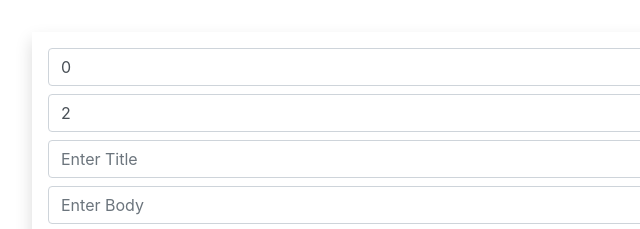
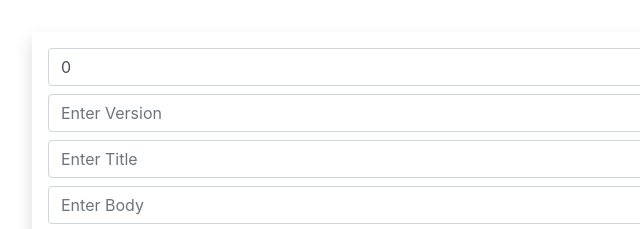
Before and after one commit to sgurukula/fcm, a plain HTML site: page v2.html in a window 1280 px wide. Shown: the top 229 px of the page, 0-640 px from the left. Drawn offline with nearby package versions, Linux system fonts and the light colour scheme.

Commit message:
Update v2.html

```diff
--- a/v2.html
+++ b/v2.html
@@ -16,7 +16,7 @@
     <div class="p-3">
         <div class="m-3 shadow p-2">
             <input type="text" placeholder="Enter Direction" id="f_0" class="form-control m-2" value="0">
-            <input type="text" placeholder="Enter Version" id="f_0" class="form-control m-2" value="2">
+            <input type="text" placeholder="Enter Version" id="f_0" class="form-control m-2" value="">
             <input type="text" placeholder="Enter Title" id="f_1" class="form-control m-2">
             <input type="text" placeholder="Enter Body" id="f_2" class="form-control m-2">
             <input type="text" placeholder="Enter Url" id="f_3" class="form-control m-2">
```
